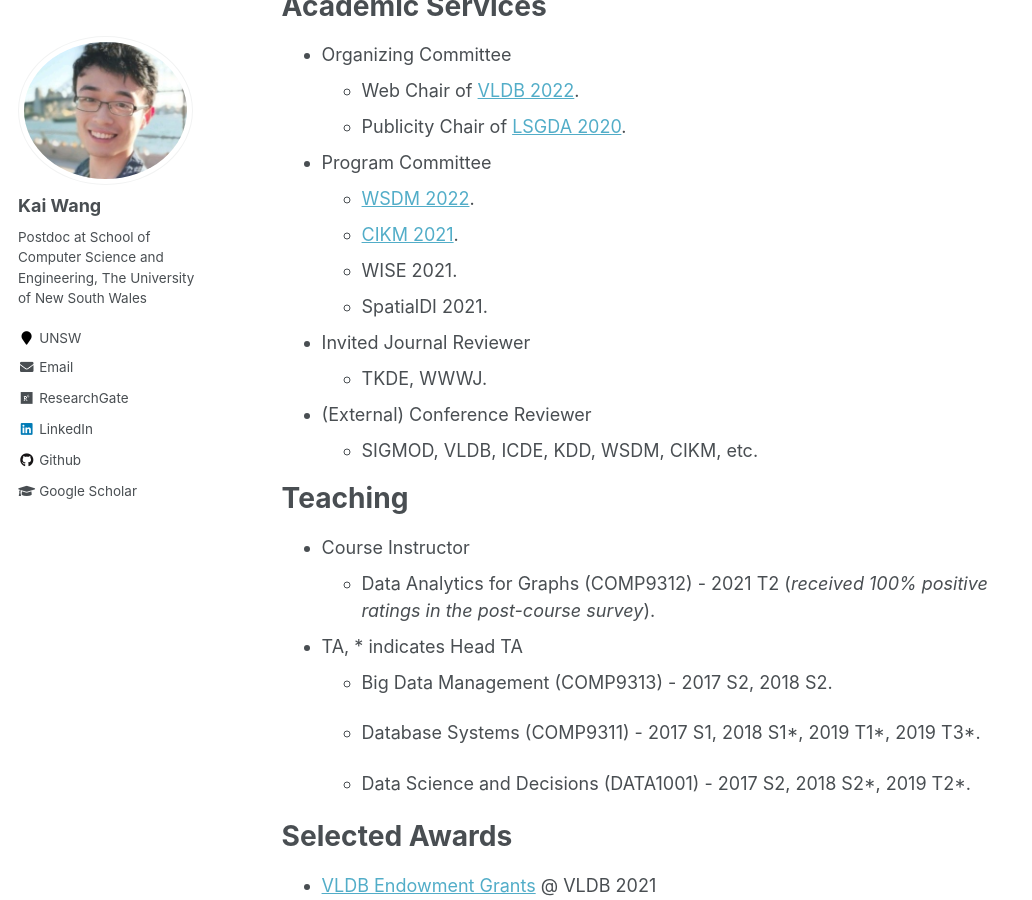
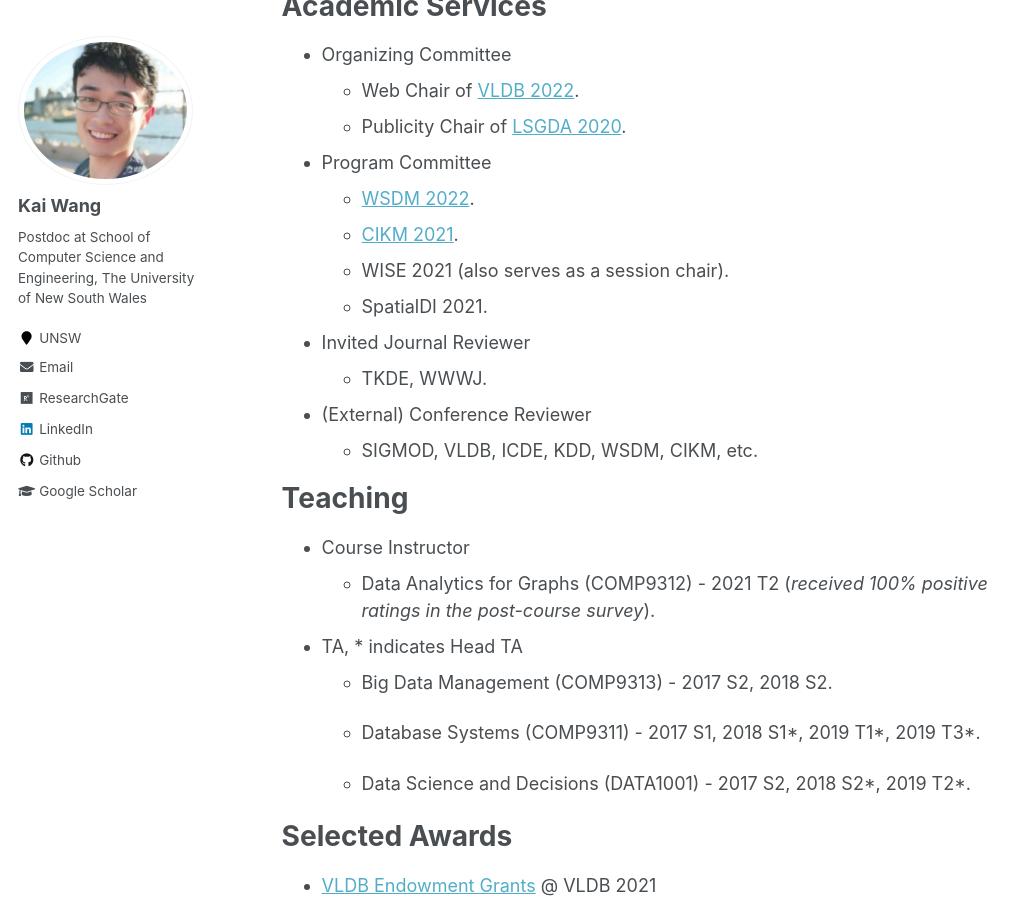
Before and after one commit to cs-kaiwang/cs-kaiwang.github.io, a Jekyll site: the page built from _pages/about.md, in a window 1280 px wide and 900 px high, scrolled down 2319 px. Shown: the whole window, without its empty margins (0-1032 px from the left). Built offline with Jekyll 4.4.1, drawn with Linux system fonts in a browser that asks for light colours.

Commit message:
Update about.md

```diff
--- a/_pages/about.md
+++ b/_pages/about.md
@@ -47,7 +47,7 @@ Academic Services
 - Program Committee
   - [WSDM 2022](https://www.wsdm-conference.org/2022/).
   - [CIKM 2021](https://www.cikm2021.org/).
-  - WISE 2021.
+  - WISE 2021 (also serves as a session chair).
   - SpatialDI 2021.
 
 - Invited Journal Reviewer
```
